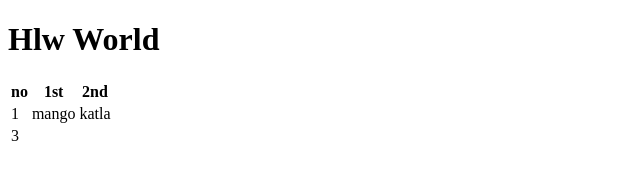
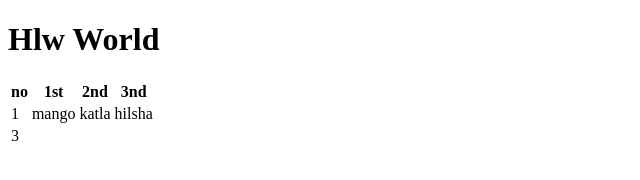
Before and after one commit to Karimuzzaman/first-121, a plain HTML site: page index.html in a window 1280 px wide. Shown: the full height of the page, 0-640 px from the left. Drawn offline with Linux system fonts and the light colour scheme.

Commit message:
second commit

```diff
--- a/index.html
+++ b/index.html
@@ -14,11 +14,13 @@
             <th>no</th>
             <th>1st</th>
             <th>2nd</th>
+            <th>3nd</th>
         </tr>
         <tr>
             <td>1</td>
             <td>mango</td>
             <td>katla</td>
+            <td>hilsha</td>
         </tr>
         <tr>
             <td>3</td>
```
